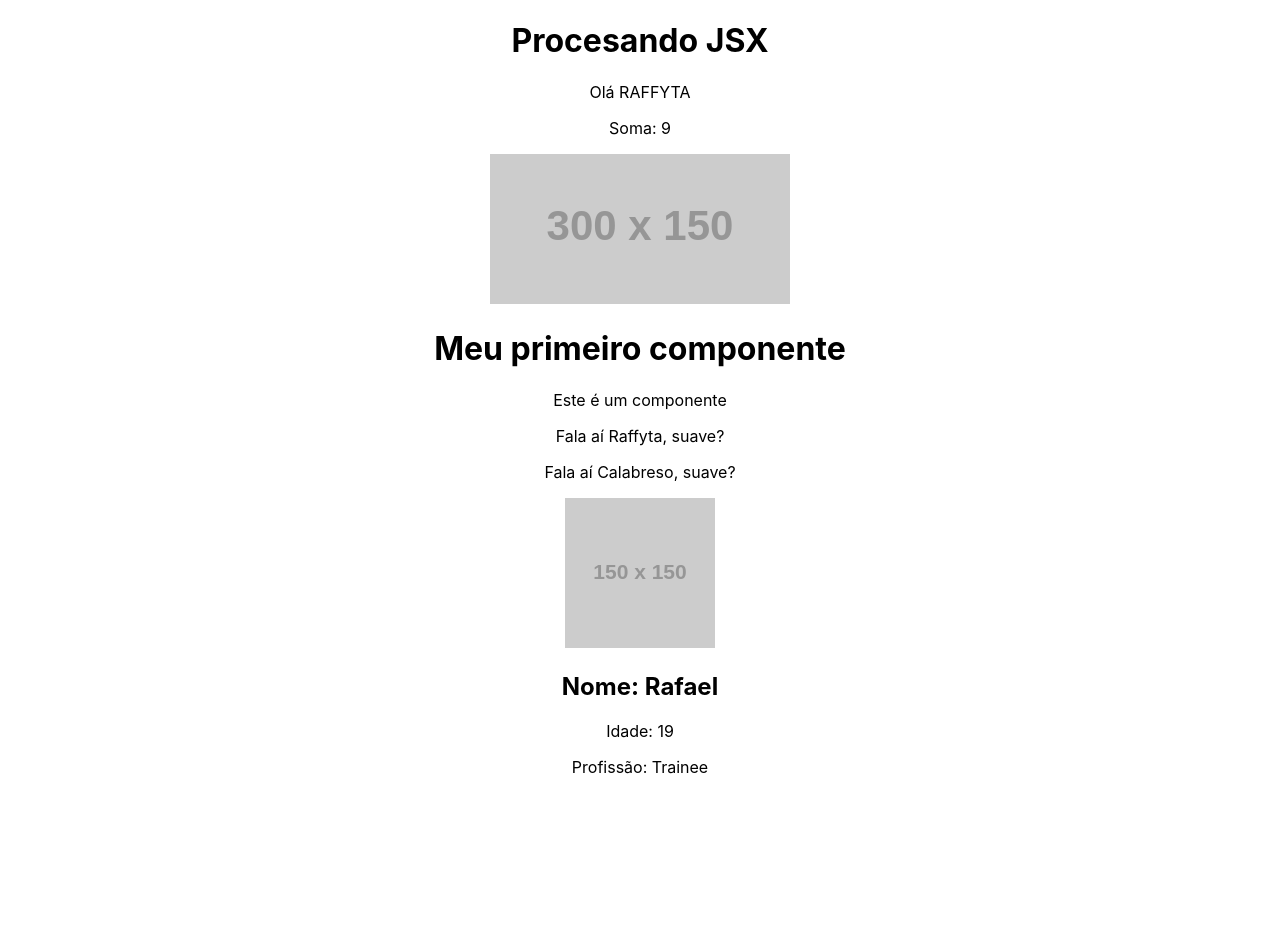
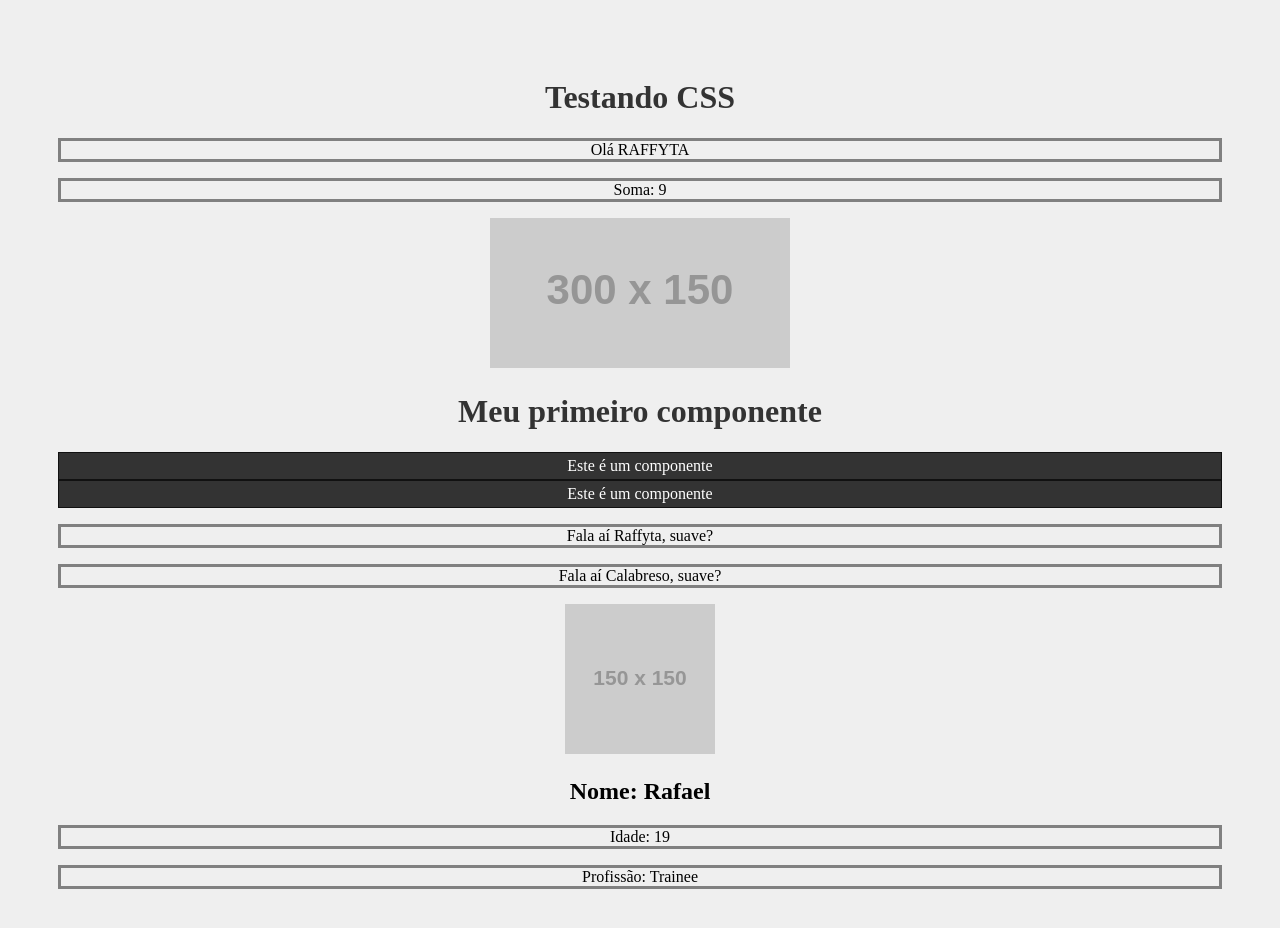
Before and after one commit to rafael-ma/projects, a React (Create React App) app: page / in a window 1280 px wide. Shown: the top 928 px of the page. Before the commit the page ends 800 px from the top, so only its background shows below. Built offline with nearby package versions, Linux system fonts and the light colour scheme.

Commit message:
Usa CSS no React

```diff
--- a/public/index.html
+++ b/public/index.html
@@ -1,5 +1,5 @@
 <!DOCTYPE html>
-<html lang="en">
+<html lang="pt-br">
   <head>
     <meta charset="utf-8" />
     <link rel="icon" href="%PUBLIC_URL%/favicon.ico" />
--- a/src/App.jsx
+++ b/src/App.jsx
@@ -2,6 +2,7 @@ import './App.css';
 import HelloWorld from './components/HelloWorld';
 import SayMyName from './components/SayMyName'
 import Pessoa from './components/Pessoa';
+import Frase from './components/Frase';
 
 function App() {
   const name = 'Raffyta'.toUpperCase()
@@ -15,11 +16,13 @@ function App() {
   const nome = 'Calabreso'
   return (
     <div className="App">
-      <h1>Procesando JSX</h1>
+      <h1>Testando CSS</h1>
       <p>Olá {name}</p>
       <p>Soma: {sum(3,6)}</p>
       <img src={url} alt="Imagem aleatória"/>
       <HelloWorld/>
+      <Frase />
+      <Frase />
       <SayMyName nome='Raffyta' />
       <SayMyName nome={nome} />
 
@@ -29,6 +32,7 @@ function App() {
         idade = '19'
         profissao = 'Trainee'
       />
+
     </div>
   );
 }
--- a/src/components/Frase.jsx
+++ b/src/components/Frase.jsx
@@ -1,7 +1,9 @@
-function Frase(frase) {
+import styles from './Frase.module.css'
+
+function Frase() {
     return (
-        <div>
-            <p>Este é um componente</p>
+        <div className={styles.fraseContainer}>
+            <p className={styles.fraseContent}>Este é um componente</p>
         </div>
     )
 }
--- /dev/null
+++ b/src/components/Frase.module.css
@@ -0,0 +1,11 @@
+.fraseContainer {
+    background-color: #333;
+    border: 1px solid #111;
+}
+
+.fraseContent {
+    color: #fff;
+    background-color: #333;
+    margin: 4px;
+    border: none;
+}
--- a/src/components/HelloWorld.jsx
+++ b/src/components/HelloWorld.jsx
@@ -4,7 +4,6 @@ function HelloWorld() {
     return (
         <div>
             <h1>Meu primeiro componente</h1>
-            <Frase />
         </div>
     )
 }
--- a/src/index.css
+++ b/src/index.css
@@ -1,13 +1,12 @@
 body {
-  margin: 0;
-  font-family: -apple-system, BlinkMacSystemFont, 'Segoe UI', 'Roboto', 'Oxygen',
-    'Ubuntu', 'Cantarell', 'Fira Sans', 'Droid Sans', 'Helvetica Neue',
-    sans-serif;
-  -webkit-font-smoothing: antialiased;
-  -moz-osx-font-smoothing: grayscale;
+  padding: 50px;
+  background-color: #efefef;
 }
 
-code {
-  font-family: source-code-pro, Menlo, Monaco, Consolas, 'Courier New',
-    monospace;
+h1 {
+  color: #333;
 }
+
+p {
+  border: 3px solid gray;
+}
```
